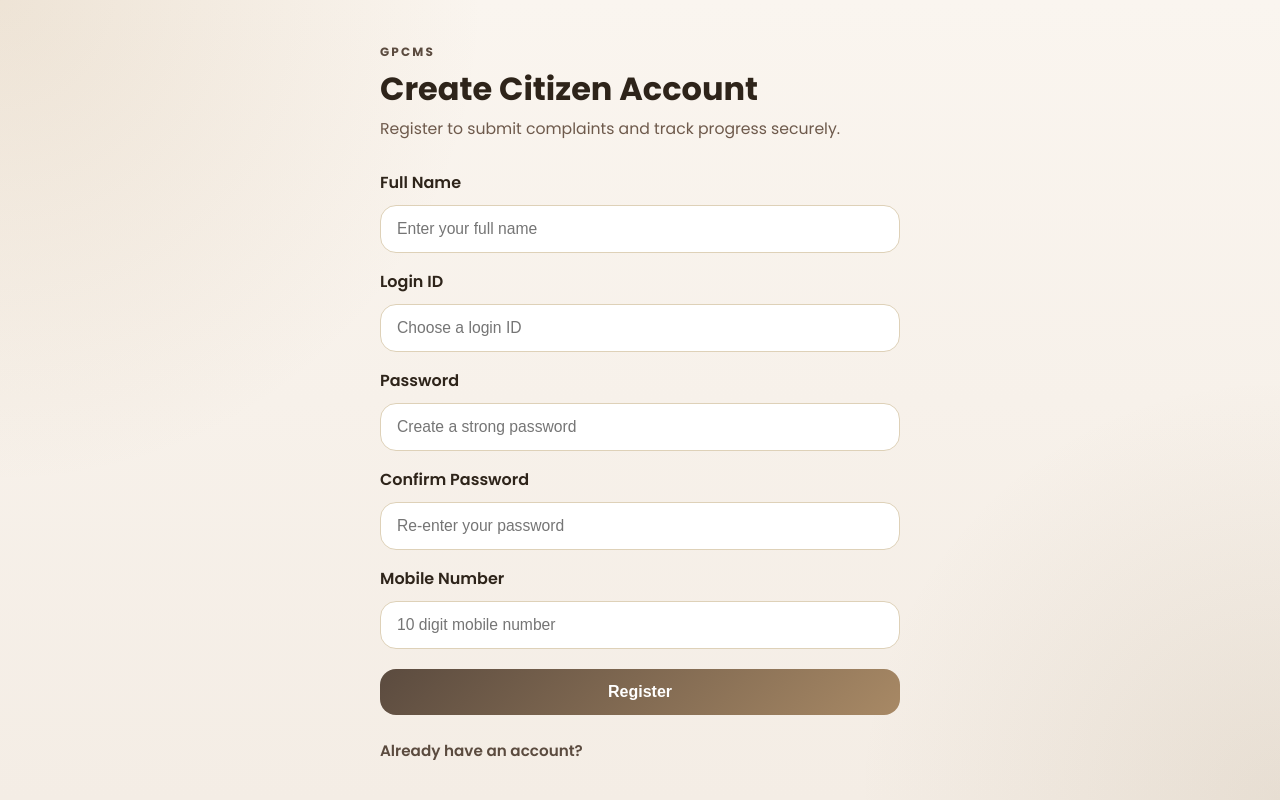
After one commit to Megha-Bansode/Gram-Panchayat-Complaint-Management-System, a PHP site: page /includes/register.php in a window 1280 px wide. The commit adds this page. Run offline with PHP 8.4, Linux system fonts and the light colour scheme.

Commit message:
back to history

```diff
--- a/config/db_connect.php
+++ b/config/db_connect.php
@@ -1,21 +1,46 @@
 <?php
-// config/db_connect.php
+/**
+ * config/db_connect.php
+ * GPCMS — Database Connection
+ * Modify host/user/pass/db as per your XAMPP setup.
+ */
 declare(strict_types=1);
+
+if (!defined('DB_HOST')) {
+    define('DB_HOST', '127.0.0.1');
+}
+if (!defined('DB_USER')) {
+    define('DB_USER', 'root');
+}
+if (!defined('DB_PASS')) {
+    define('DB_PASS', '');
+}
+if (!defined('DB_NAME')) {
+    define('DB_NAME', 'gpcms');
+}
+if (!defined('DB_PORT')) {
+    define('DB_PORT', 3306);
+}
 
 if (!function_exists('get_db_connection')) {
     function get_db_connection(): mysqli
     {
         static $conn = null;
-        if ($conn === null) {
-            $host = '127.0.0.1';
-            $user = 'root';
-            $pass = '';
-            $dbname = 'gpcms';
-            $port = 3306;
+        if ($conn !== null) {
+            return $conn;
+        }
 
-            mysqli_report(MYSQLI_REPORT_ERROR | MYSQLI_REPORT_STRICT);
-            $conn = new mysqli($host, $user, $pass, $dbname, $port);
+        mysqli_report(MYSQLI_REPORT_ERROR | MYSQLI_REPORT_STRICT);
+        try {
+            $conn = new mysqli(DB_HOST, DB_USER, DB_PASS, DB_NAME, DB_PORT);
             $conn->set_charset('utf8mb4');
+        } catch (Throwable $e) {
+            // Log error — do not expose credentials in output
+            error_log('GPCMS DB Error: ' . $e->getMessage());
+            die('<div style="font-family:Poppins,sans-serif;padding:40px;background:#F7F3E8;color:#8A724C;border-left:4px solid #8A724C;margin:40px;border-radius:8px;">
+                 <strong>⚠ Database Connection Failed</strong><br>
+                 Please verify that XAMPP MySQL is running and the <code>gpcms</code> database exists.
+                 </div>');
         }
 
         return $conn;
@@ -27,18 +52,13 @@ $conn = get_db_connection();
 
 if (!isset($pdo)) {
     try {
-        $host = '127.0.0.1';
-        $user = 'root';
-        $pass = '';
-        $dbname = 'gpcms';
-        $port = 3306;
-        $dsn = "mysql:host=$host;dbname=$dbname;port=$port;charset=utf8mb4";
+        $dsn = "mysql:host=" . DB_HOST . ";dbname=" . DB_NAME . ";port=" . DB_PORT . ";charset=utf8mb4";
         $options = [
             PDO::ATTR_ERRMODE            => PDO::ERRMODE_EXCEPTION,
             PDO::ATTR_DEFAULT_FETCH_MODE => PDO::FETCH_ASSOC,
             PDO::ATTR_EMULATE_PREPARES   => false,
         ];
-        $pdo = new PDO($dsn, $user, $pass, $options);
+        $pdo = new PDO($dsn, DB_USER, DB_PASS, $options);
     } catch (PDOException $e) {
         error_log("PDO Connection failed: " . $e->getMessage());
     }
--- /dev/null
+++ b/includes/register.php
@@ -0,0 +1,83 @@
+<?php
+
+declare(strict_types=1);
+
+require_once __DIR__ . '/auth_check.php';
+
+auth_require_guest();
+
+$message = '';
+$messageType = 'error';
+
+if (isset($_GET['error']) && $_GET['error'] !== '') {
+    $message = auth_escape_output($_GET['error']);
+    $messageType = 'error';
+} elseif (isset($_GET['success']) && $_GET['success'] !== '') {
+    $message = auth_escape_output($_GET['success']);
+    $messageType = 'success';
+}
+?>
+<!DOCTYPE html>
+<html lang="en">
+<head>
+    <meta charset="UTF-8">
+    <meta name="viewport" content="width=device-width, initial-scale=1.0">
+    <title>Citizen Registration | GPCMS</title>
+    <link rel="preconnect" href="https://fonts.googleapis.com">
+    <link rel="preconnect" href="https://fonts.gstatic.com" crossorigin>
+    <link href="https://fonts.googleapis.com/css2?family=Poppins:wght@300;400;500;600;700&display=swap" rel="stylesheet">
+    <link rel="stylesheet" href="../css/auth.css">
+</head>
+<body>
+    <div class="auth-shell">
+        <div class="auth-card">
+            <div class="brand-block">
+                <p class="eyebrow">GPCMS</p>
+                <h1>Create Citizen Account</h1>
+                <p class="lead">Register to submit complaints and track progress securely.</p>
+            </div>
+
+            <?php if ($message !== ''): ?>
+                <div class="alert alert-<?php echo $messageType === 'success' ? 'success' : 'error'; ?>">
+                    <?php echo $message; ?>
+                </div>
+            <?php endif; ?>
+
+            <form action="register_process.php" method="post" class="auth-form" data-auth-form novalidate>
+                <div class="field-group">
+                    <label for="full_name">Full Name</label>
+                    <input type="text" id="full_name" name="full_name" placeholder="Enter your full name" required data-required>
+                </div>
+
+                <div class="field-group">
+                    <label for="login_id">Login ID</label>
+                    <input type="text" id="login_id" name="login_id" placeholder="Choose a login ID" required data-required>
+                </div>
+
+                <div class="field-group">
+                    <label for="password">Password</label>
+                    <input type="password" id="password" name="password" placeholder="Create a strong password" required data-required>
+                </div>
+
+                <div class="field-group">
+                    <label for="confirm_password">Confirm Password</label>
+                    <input type="password" id="confirm_password" name="confirm_password" placeholder="Re-enter your password" required data-required>
+                </div>
+
+                <div class="field-group">
+                    <label for="mobile_number">Mobile Number</label>
+                    <input type="tel" id="mobile_number" name="mobile_number" placeholder="10 digit mobile number" required data-required>
+                </div>
+
+                <button type="submit" class="btn-primary">Register</button>
+            </form>
+
+            <div class="auth-links">
+                <a href="login.php">Already have an account?</a>
+            </div>
+        </div>
+    </div>
+
+    <script src="../js/auth.js"></script>
+</body>
+</html>
--- a/officer/assigned_complaints.php
+++ b/officer/assigned_complaints.php
@@ -26,7 +26,7 @@ $sql = "
     SELECT c.complaint_id, c.complaint_id AS complaint_code, c.complaint_title AS title, c.village_ward AS ward_no, c.village_ward AS location_address, c.status, c.submitted_at AS created_at, c.updated_at AS assigned_at, cat.category_name
     FROM complaints c
     LEFT JOIN categories cat ON c.category_id = cat.category_id
-    WHERE (c.assigned_to = ? OR c.assigned_to IS NULL)
+    WHERE c.assigned_to = ?
 ";
 
 $types = 'i';
--- a/officer/field_dashboard.php
+++ b/officer/field_dashboard.php
@@ -31,7 +31,7 @@ try {
     $kpiStmt = $conn->prepare("
         SELECT status, COUNT(*) AS total_count
         FROM complaints
-        WHERE assigned_to = ? OR assigned_to IS NULL
+        WHERE assigned_to = ?
         GROUP BY status
     ");
     $kpiStmt->bind_param('i', $officer_id);
@@ -53,7 +53,7 @@ try {
         SELECT c.complaint_id, c.complaint_id AS complaint_code, c.complaint_title AS title, c.village_ward AS ward_no, c.village_ward AS location_address, c.status, cat.category_name, c.submitted_at AS created_at
         FROM complaints c
         LEFT JOIN categories cat ON c.category_id = cat.category_id
-        WHERE c.assigned_to = ? OR c.assigned_to IS NULL
+        WHERE c.assigned_to = ?
         ORDER BY c.submitted_at DESC
         LIMIT 5
     ");
```
Also changed, not shown: gramsevak/verify_complaint.php (+13 -4 lines).
